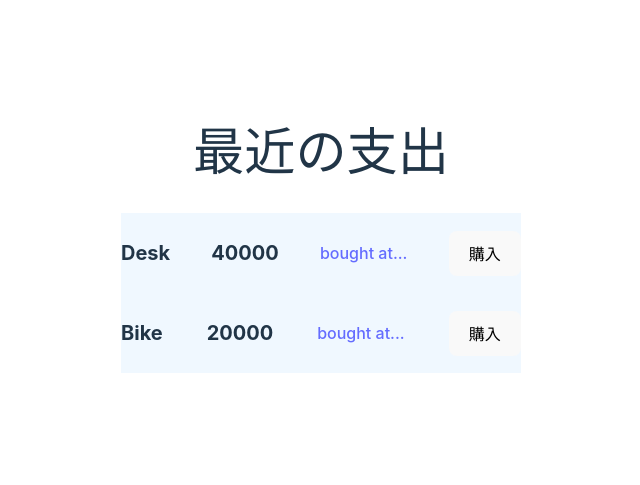
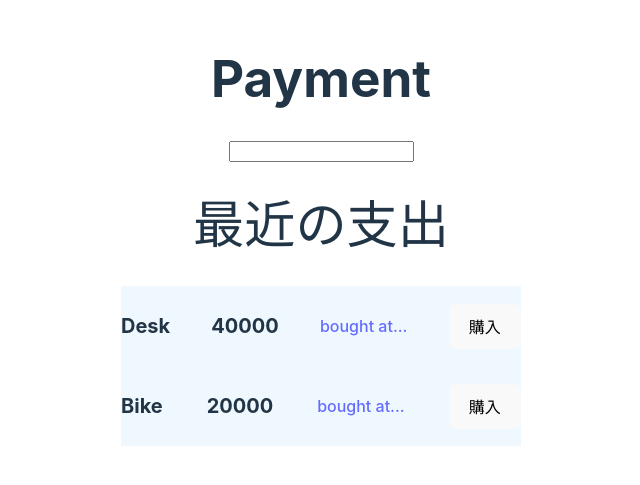
Before and after one commit to yu00212/Vue3, a Vue app: page / in a window 1280 px wide. Shown: the part 169-654 px from the top of the page, without its empty margins (319-959 px from the left). Built offline with nearby package versions, Linux system fonts and the light colour scheme.

Commit message:
add：ネイティブイベント基礎

```diff
--- a/src/components/Payment.vue
+++ b/src/components/Payment.vue
@@ -1,5 +1,5 @@
 <script setup lang="ts">
-  const itemName1 = 'Desk';
+  let itemName1 = 'Desk';
   const itemName2 = 'Bike';
 
   const price1 = 40000;
@@ -11,10 +11,18 @@
     alert(itemName + 'を購入しますか?')
   }
 
+  const input = (e: any) => {
+    console.log('e:', e.target.value);
+    itemName1 = e.target.value;
+  }
+
+
 </script>
 
 <template>
   <div class="container">
+    <h1>Payment</h1>
+    <input @input="input"/>
     <h1>最近の支出</h1>
     <div class="payment">
       <label>{{ itemName1 }}</label>
@@ -29,7 +37,6 @@
       <button @click="buy(itemName2)">購入</button>
     </div>
   </div>
-
 </template>
 
 <style scoped>
```
